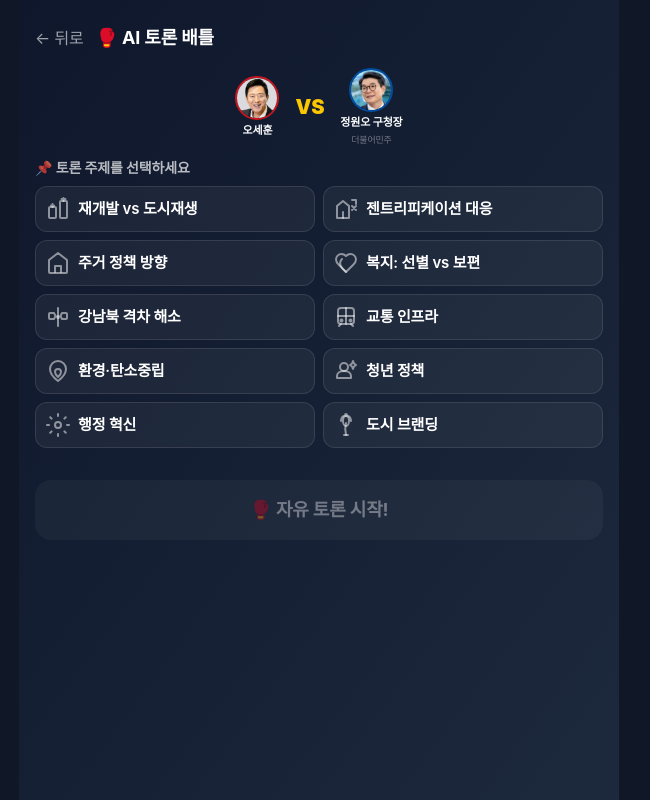
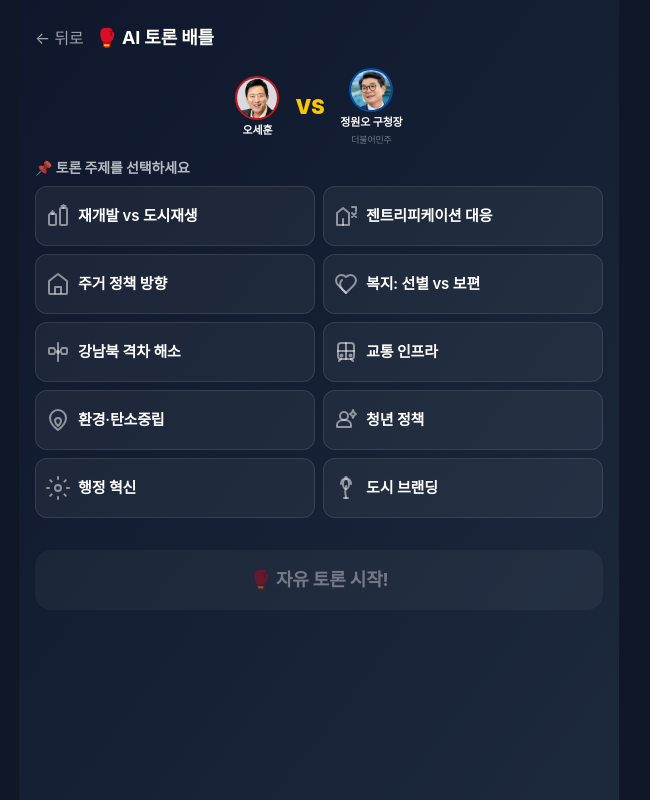
Before and after one commit to seojoonkim/polichat, a React (Vite) app: page /debate in a window 1280 px wide. Shown: the whole page, without its empty margins (321-971 px from the left). Built offline with nearby package versions, Linux system fonts and the light colour scheme; a web font is replaced by a local one.

Commit message:
design: 시작버튼 연보라색, 주제버튼 세로 70% 크게

```diff
--- a/src/components/debate/DebateView.tsx
+++ b/src/components/debate/DebateView.tsx
@@ -406,7 +406,7 @@ export default function DebateView() {
             <button
               key={topic.id}
               onClick={() => setSelectedTopic(topic.id)}
-              className="relative rounded-xl p-2.5 text-left transition-all duration-200 border flex items-center gap-2"
+              className="relative rounded-xl px-2.5 py-[17px] text-left transition-all duration-200 border flex items-center gap-2"
               style={{
                 background:
                   selectedTopic === topic.id
@@ -434,7 +434,7 @@ export default function DebateView() {
             className="w-full py-4 rounded-2xl font-bold text-white text-lg transition-all duration-200 disabled:opacity-40 disabled:cursor-not-allowed"
             style={{
               background: selectedTopic
-                ? 'linear-gradient(135deg, #C9151E, #8B0A10)'
+                ? 'linear-gradient(135deg, #A78BFA, #7C3AED)'
                 : 'rgba(255,255,255,0.1)',
             }}
           >
```
